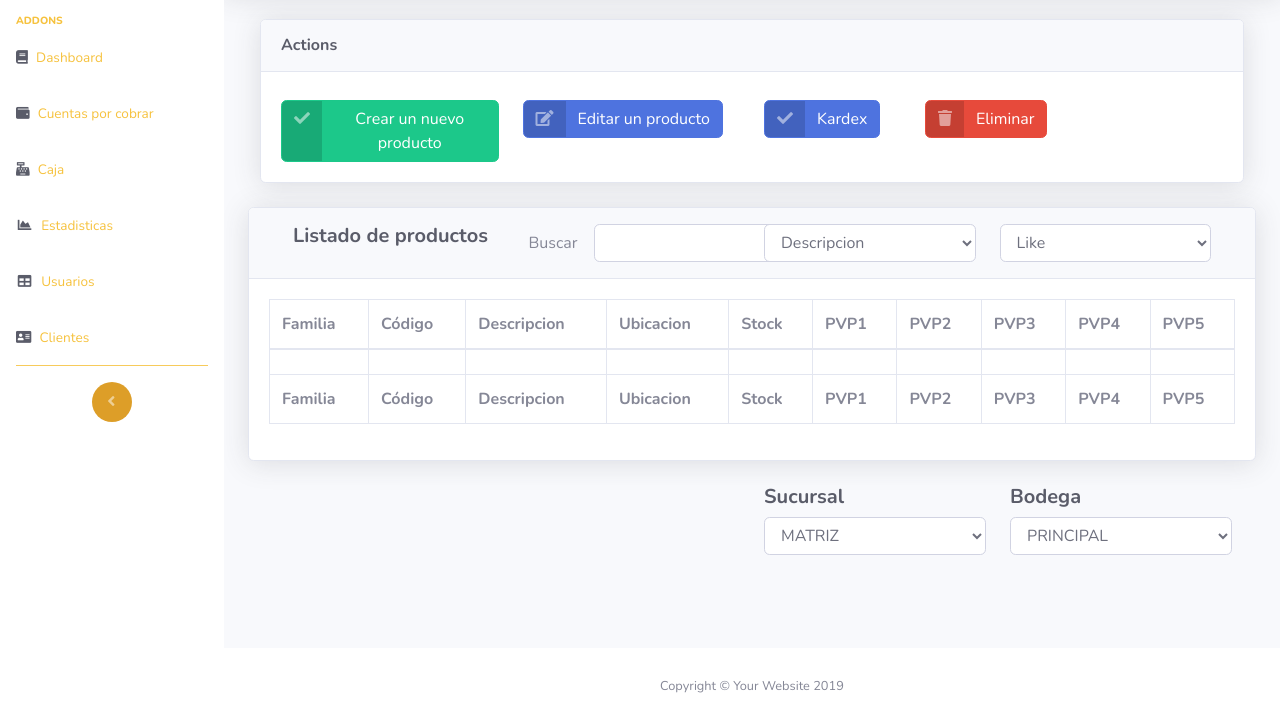
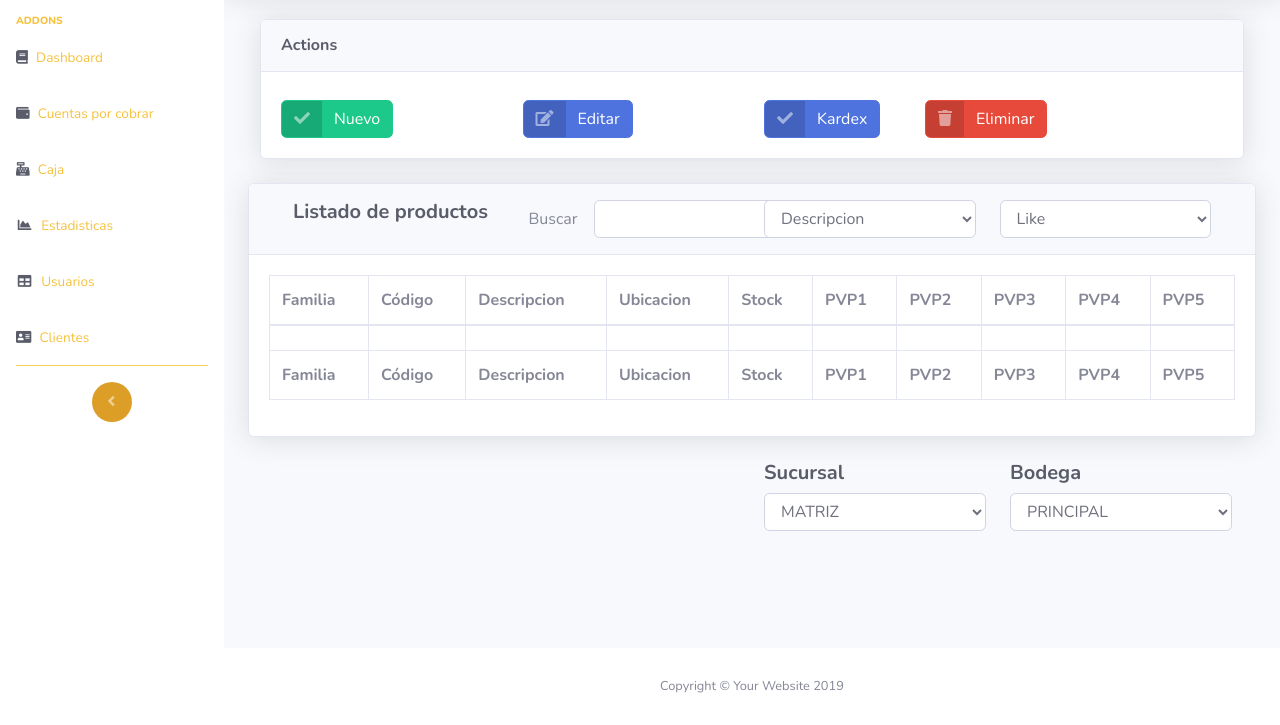
Before and after one commit to zaratec1/fronted-pof, a plain HTML site: page dashboard/products.html in a window 1280 px wide. Shown: the part 75-800 px from the top of the page. Drawn offline with nearby package versions, Linux system fonts and the light colour scheme.

Commit message:
Update products.html

```diff
--- a/dashboard/products.html
+++ b/dashboard/products.html
@@ -304,7 +304,7 @@
                     <span class="icon text-white-50">
                       <i class="fas fa-check"></i>
                     </span>
-                    <span class="text">Crear un nuevo producto</span>
+                    <span class="text">Nuevo</span>
                   </a>
                 </div>
 
@@ -315,7 +315,7 @@
                     <span class="icon text-white-50">
                       <i class="fas fa-edit"></i>
                     </span>
-                    <span class="text">Editar un producto</span>
+                    <span class="text">Editar</span>
                   </a>
                 </div>
 
```
